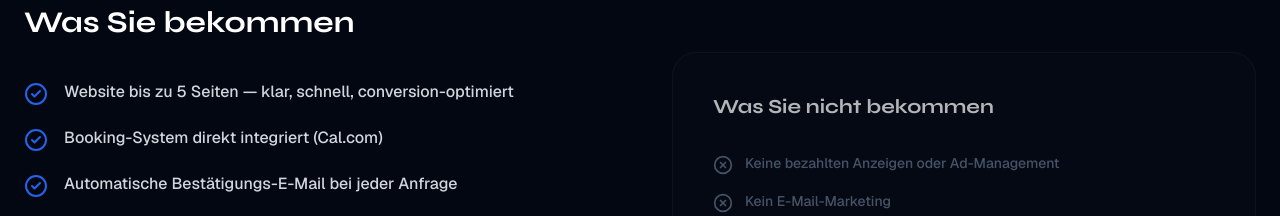
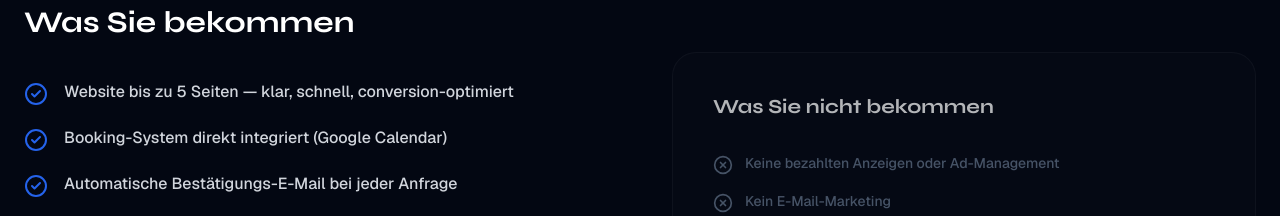
Before and after one commit to awottke-rgb/website-nexara-ai, a Next.js app: page / in a window 1280 px wide. Shown: the part 6240-6456 px from the top of the page. Built offline with nearby package versions, Linux system fonts and the light colour scheme.

Commit message:
made it more personal etc.

```diff
--- a/src/components/nexara/Angebot.tsx
+++ b/src/components/nexara/Angebot.tsx
@@ -32,7 +32,7 @@ const problems = [
 
 const features = [
   "Website bis zu 5 Seiten — klar, schnell, conversion-optimiert",
-  "Booking-System direkt integriert (Cal.com)",
+  "Booking-System direkt integriert (Google Calendar)",
   "Automatische Bestätigungs-E-Mail bei jeder Anfrage",
   "Kontaktformular mit automatischem Follow-up",
   "Mobile-First & Ladezeit unter 2,5 Sekunden",
--- a/src/components/nexara/CtaSection.tsx
+++ b/src/components/nexara/CtaSection.tsx
@@ -64,8 +64,8 @@ export default function CtaSection({ onAnalyseClick }: CtaSectionProps) {
             {/* Calendar Side */}
             <div className="bg-white rounded-[32px] overflow-hidden border border-white/5 shadow-2xl h-[600px]">
               <iframe
-                src="https://cal.com/adrien-wottke-hogs97/15min"
-                title="Termin buchen"
+                src="https://calendar.app.google/9bcGNPWTyQuJR3KV6"
+                title="Termin buchen via Google Calendar"
                 width="100%"
                 height="100%"
                 frameBorder="0"
```
